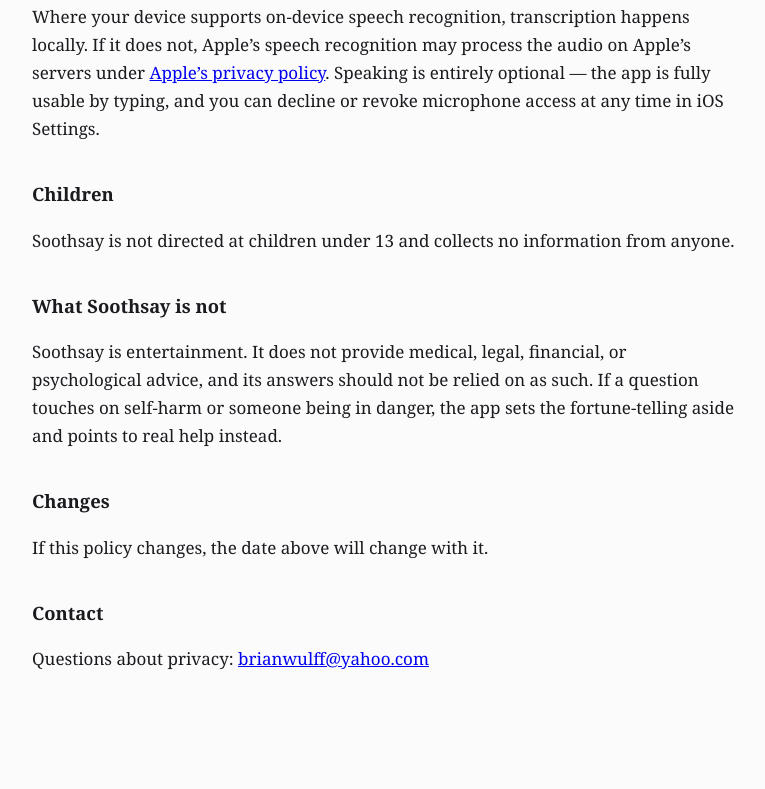
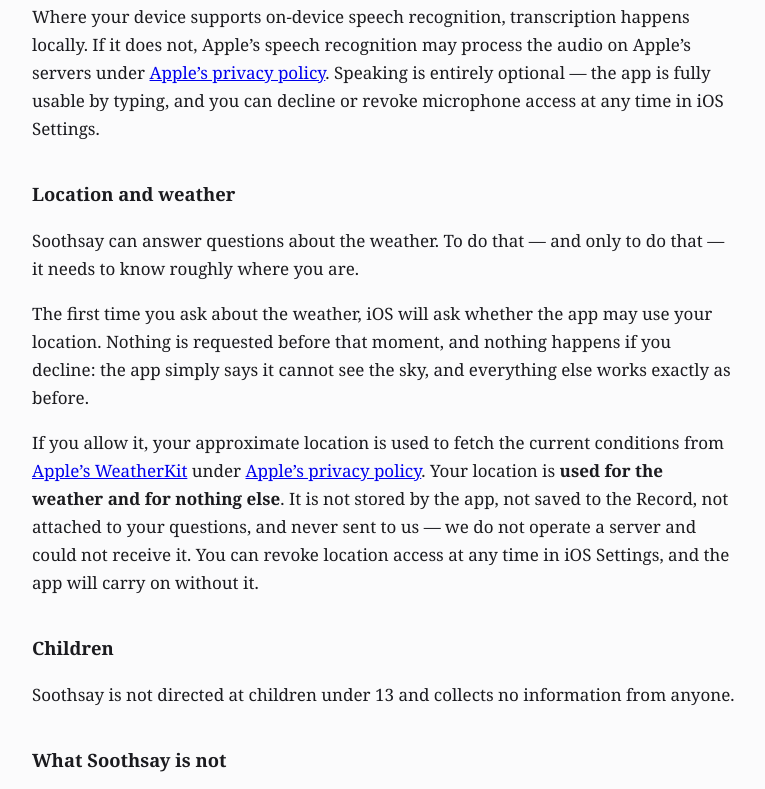
Before and after one commit to 616fun/soothsay-privacy, a plain HTML site: page index.html in a window 1280 px wide. Shown: the part 1019-1808 px from the top of the page, without its empty margins (256-1021 px from the left). Drawn offline with Linux system fonts and the light colour scheme.

Commit message:
Say what the app does with your location
Soothsay can now answer questions about the weather, which means asking iOS for
a location the first time someone does. The policy has to say so before the
build that does it reaches anyone.

States the shape of it plainly: nothing is requested until you ask about the
weather, declining costs you only the weather, and the location is used for
that and nothing else — not stored, not saved to the Record, not attached to
your questions, and never sent to us, because there is no server that could
receive it.

Co-Authored-By: Claude Opus 5 <noreply@anthropic.com>

```diff
--- a/index.html
+++ b/index.html
@@ -29,7 +29,7 @@
 <body>
 
 <h1>Soothsay — Privacy Policy</h1>
-<p class="sub">Last updated 31 July 2026</p>
+<p class="sub">Last updated 2 August 2026</p>
 
 <p><strong>Soothsay does not collect, transmit, or store your personal information.</strong>
 There is no account, no sign-in, and no analytics. We do not operate a server that
@@ -69,6 +69,20 @@ servers under
 entirely optional — the app is fully usable by typing, and you can decline or revoke
 microphone access at any time in iOS Settings.</p>
 
+<h2>Location and weather</h2>
+<p>Soothsay can answer questions about the weather. To do that — and only to do that —
+it needs to know roughly where you are.</p>
+<p>The first time you ask about the weather, iOS will ask whether the app may use your
+location. Nothing is requested before that moment, and nothing happens if you decline:
+the app simply says it cannot see the sky, and everything else works exactly as before.</p>
+<p>If you allow it, your approximate location is used to fetch the current conditions
+from <a href="https://developer.apple.com/weatherkit/">Apple’s WeatherKit</a> under
+<a href="https://www.apple.com/legal/privacy/">Apple’s privacy policy</a>. Your location
+is <strong>used for the weather and for nothing else</strong>. It is not stored by the
+app, not saved to the Record, not attached to your questions, and never sent to us — we
+do not operate a server and could not receive it. You can revoke location access at any
+time in iOS Settings, and the app will carry on without it.</p>
+
 <h2>Children</h2>
 <p>Soothsay is not directed at children under 13 and collects no information from anyone.</p>
 
```
